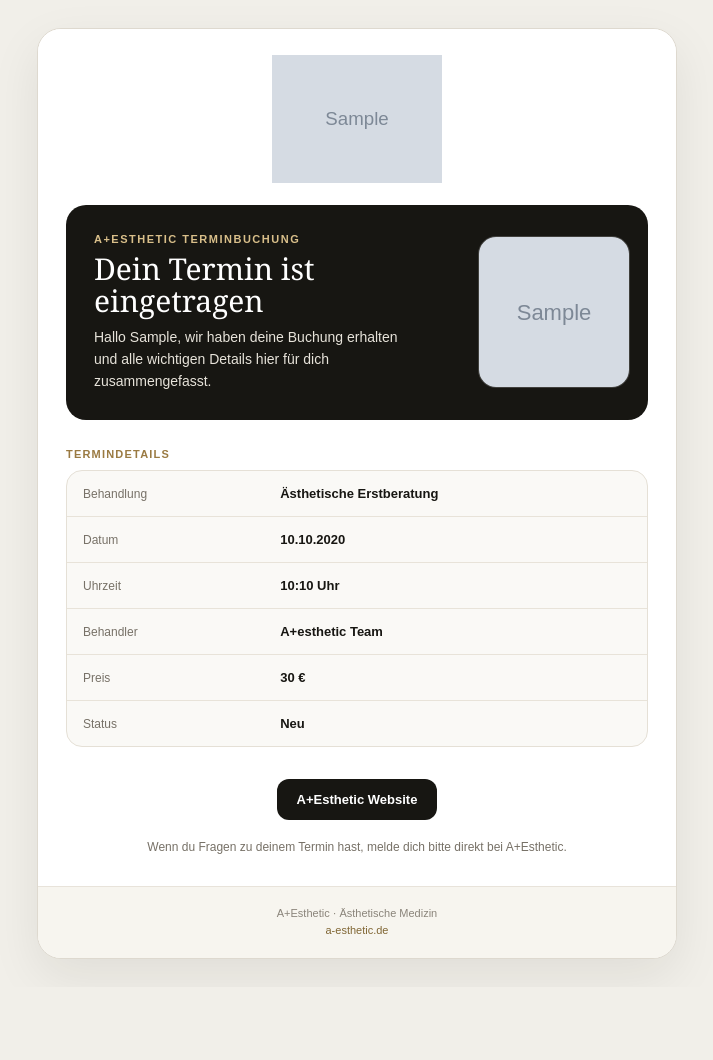
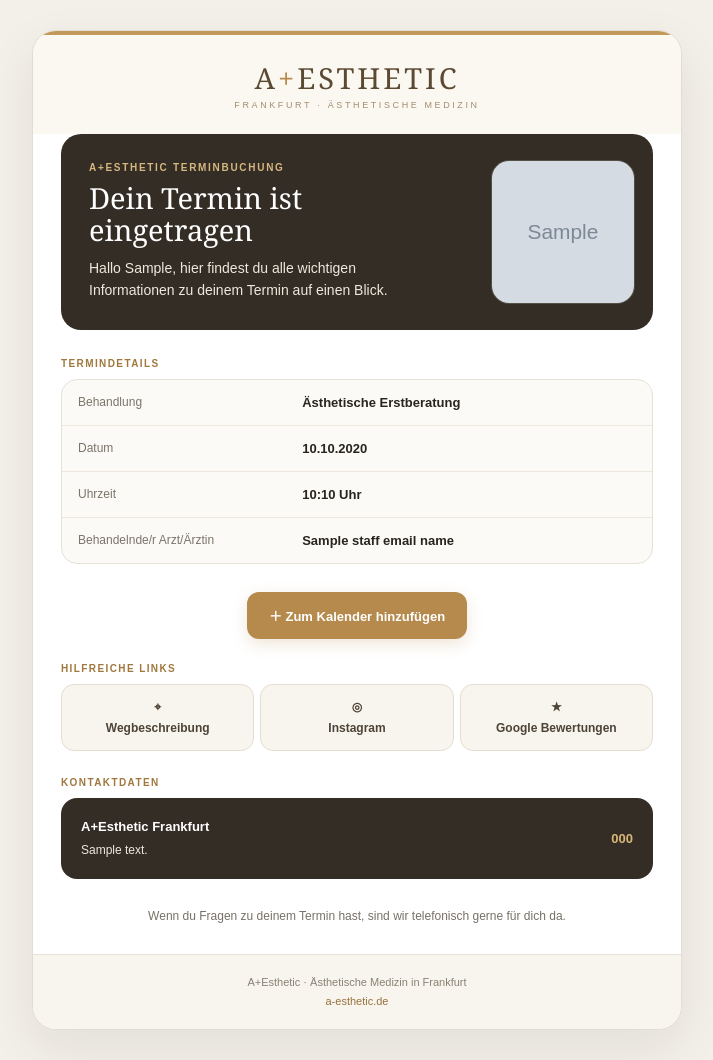
Before and after one commit to hsdarestani/book, a Django app: template templates/booking/email_booking_confirmation.html in a window 1280 px wide. Shown: the whole page, without its empty margins (283-996 px from the left). Before the commit the page ends 964 px from the top, so only its background shows below. Run offline with Django 5.2, Linux system fonts and the light colour scheme; data comes from the database, SQL or seed files in the repository; tables that the repository leaves empty hold one stand-in row (values such as "Sample post"); the template is opened without the code that fills it: values that come from a table or form of the project are taken from there, most other values are stand-ins (such as "Sample title", 1, 10 or a date in 2020); grey boxes marked "Sample" are stand-in pictures.

Commit message:
Redesign booking confirmation email

```diff
--- a/templates/booking/email_booking_confirmation.html
+++ b/templates/booking/email_booking_confirmation.html
@@ -5,75 +5,83 @@
   <meta name="viewport" content="width=device-width,initial-scale=1">
   <title>{% if is_admin %}Neue Terminanfrage{% else %}Terminbestätigung{% endif %}</title>
 </head>
-<body style="margin:0;padding:0;background:#f1efe9;color:#171612;font-family:Arial,Helvetica,sans-serif;">
-  <table role="presentation" width="100%" cellspacing="0" cellpadding="0" border="0" style="background:#f1efe9;padding:28px 12px;">
+<body style="margin:0;padding:0;background:#f3f0e9;color:#26231e;font-family:Arial,Helvetica,sans-serif;">
+  <table role="presentation" width="100%" cellspacing="0" cellpadding="0" border="0" style="width:100%;background:#f3f0e9;padding:30px 12px;">
     <tr>
       <td align="center">
-        <table role="presentation" width="100%" cellspacing="0" cellpadding="0" border="0" style="max-width:640px;background:#ffffff;border:1px solid #ded9cf;border-radius:24px;overflow:hidden;box-shadow:0 18px 50px rgba(30,26,18,.08);">
+        <table role="presentation" width="100%" cellspacing="0" cellpadding="0" border="0" style="max-width:650px;background:#ffffff;border:1px solid #e2ddd2;border-radius:24px;overflow:hidden;box-shadow:0 18px 50px rgba(35,31,24,.08);">
           <tr>
-            <td style="padding:26px 28px 18px;text-align:center;background:#fff;">
-              <img src="{{ logo_url }}" width="170" alt="A+Esthetic" style="display:inline-block;max-width:170px;height:auto;border:0;">
+            <td style="padding:28px 28px 24px;text-align:center;background:#fbf8f1;border-top:4px solid #c19a5b;">
+              <div style="font-family:Georgia,'Times New Roman',serif;font-size:29px;line-height:1;letter-spacing:3px;color:#5b4932;font-weight:400;">
+                A<span style="color:#b58a4c;">+</span>ESTHETIC
+              </div>
+              <div style="margin-top:8px;font-size:9px;letter-spacing:2.6px;text-transform:uppercase;color:#a38e70;">Frankfurt · Ästhetische Medizin</div>
             </td>
           </tr>
+
           <tr>
             <td style="padding:0 28px 28px;">
-              <table role="presentation" width="100%" cellspacing="0" cellpadding="0" border="0" style="background:#171612;border-radius:20px;overflow:hidden;">
+              <table role="presentation" width="100%" cellspacing="0" cellpadding="0" border="0" style="background:#342d25;border-radius:20px;overflow:hidden;">
                 <tr>
                   <td style="padding:28px;color:#fff;vertical-align:middle;">
-                    <div style="font-size:11px;letter-spacing:1.5px;text-transform:uppercase;color:#d9bf8a;font-weight:700;margin-bottom:8px;">A+Esthetic Terminbuchung</div>
-                    <div style="font-family:Georgia,'Times New Roman',serif;font-size:30px;line-height:1.08;margin:0 0 10px;">
+                    <div style="font-size:10px;letter-spacing:1.7px;text-transform:uppercase;color:#d6b77f;font-weight:700;margin-bottom:9px;">A+Esthetic Terminbuchung</div>
+                    <div style="font-family:Georgia,'Times New Roman',serif;font-size:29px;line-height:1.12;margin:0 0 10px;color:#fff;">
                       {% if is_admin %}Neue Terminanfrage{% else %}Dein Termin ist eingetragen{% endif %}
                     </div>
-                    <div style="font-size:14px;line-height:1.55;color:#e7e3da;">
+                    <div style="font-size:14px;line-height:1.6;color:#eee8dd;">
                       {% if is_admin %}
                         Eine neue Buchung ist über die Online-Terminseite eingegangen.
                       {% else %}
-                        Hallo {{ appointment.customer.first_name }}, wir haben deine Buchung erhalten und alle wichtigen Details hier für dich zusammengefasst.
+                        Hallo {{ appointment.customer.first_name }}, hier findest du alle wichtigen Informationen zu deinem Termin auf einen Blick.
                       {% endif %}
                     </div>
                   </td>
-                  <td width="180" style="padding:18px 18px 18px 0;vertical-align:middle;text-align:right;">
-                    <img src="{{ staff_image_url }}" width="150" height="150" alt="{{ appointment.staff.display_name }}" style="display:block;width:150px;height:150px;object-fit:cover;border-radius:18px;border:1px solid rgba(255,255,255,.18);margin-left:auto;">
+                  <td width="170" style="padding:18px 18px 18px 0;vertical-align:middle;text-align:right;">
+                    <img src="{{ staff_image_url }}" width="142" height="142" alt="{{ appointment.staff.display_name }}" style="display:block;width:142px;height:142px;object-fit:cover;border-radius:18px;border:1px solid rgba(255,255,255,.16);margin-left:auto;">
                   </td>
                 </tr>
               </table>
             </td>
           </tr>
+
           <tr>
             <td style="padding:0 28px 8px;">
-              <div style="font-size:11px;letter-spacing:1.2px;text-transform:uppercase;color:#9a7a42;font-weight:700;margin-bottom:10px;">Termindetails</div>
-              <table role="presentation" width="100%" cellspacing="0" cellpadding="0" border="0" style="border:1px solid #e5e0d6;border-radius:16px;overflow:hidden;background:#faf9f6;">
+              <div style="font-size:10px;letter-spacing:1.4px;text-transform:uppercase;color:#a0783d;font-weight:700;margin-bottom:10px;">Termindetails</div>
+              <table role="presentation" width="100%" cellspacing="0" cellpadding="0" border="0" style="border:1px solid #e7e1d6;border-radius:16px;overflow:hidden;background:#fbfaf7;">
                 <tr>
-                  <td style="padding:15px 16px;border-bottom:1px solid #e8e3d9;color:#777167;font-size:12px;width:34%;">Behandlung</td>
-                  <td style="padding:15px 16px;border-bottom:1px solid #e8e3d9;font-size:13px;font-weight:700;">{{ appointment.service.name }}</td>
+                  <td style="padding:15px 16px;border-bottom:1px solid #ece6dc;color:#7c7469;font-size:12px;width:38%;">Behandlung</td>
+                  <td style="padding:15px 16px;border-bottom:1px solid #ece6dc;font-size:13px;font-weight:700;color:#28241f;">{{ appointment.service.name }}</td>
                 </tr>
                 <tr>
-                  <td style="padding:15px 16px;border-bottom:1px solid #e8e3d9;color:#777167;font-size:12px;">Datum</td>
-                  <td style="padding:15px 16px;border-bottom:1px solid #e8e3d9;font-size:13px;font-weight:700;">{{ local_start|date:"d.m.Y" }}</td>
+                  <td style="padding:15px 16px;border-bottom:1px solid #ece6dc;color:#7c7469;font-size:12px;">Datum</td>
+                  <td style="padding:15px 16px;border-bottom:1px solid #ece6dc;font-size:13px;font-weight:700;color:#28241f;">{{ local_start|date:"d.m.Y" }}</td>
                 </tr>
                 <tr>
-                  <td style="padding:15px 16px;border-bottom:1px solid #e8e3d9;color:#777167;font-size:12px;">Uhrzeit</td>
-                  <td style="padding:15px 16px;border-bottom:1px solid #e8e3d9;font-size:13px;font-weight:700;">{{ local_start|date:"H:i" }} Uhr</td>
+                  <td style="padding:15px 16px;border-bottom:1px solid #ece6dc;color:#7c7469;font-size:12px;">Uhrzeit</td>
+                  <td style="padding:15px 16px;border-bottom:1px solid #ece6dc;font-size:13px;font-weight:700;color:#28241f;">{{ local_start|date:"H:i" }} Uhr</td>
                 </tr>
                 <tr>
-                  <td style="padding:15px 16px;border-bottom:1px solid #e8e3d9;color:#777167;font-size:12px;">Behandler</td>
-                  <td style="padding:15px 16px;border-bottom:1px solid #e8e3d9;font-size:13px;font-weight:700;">{{ appointment.staff.display_name }}</td>
+                  <td style="padding:15px 16px;{% if is_admin %}border-bottom:1px solid #ece6dc;{% endif %}color:#7c7469;font-size:12px;">{% if is_admin %}Behandler{% else %}Behandelnde/r Arzt/Ärztin{% endif %}</td>
+                  <td style="padding:15px 16px;{% if is_admin %}border-bottom:1px solid #ece6dc;{% endif %}font-size:13px;font-weight:700;color:#28241f;">{% if is_admin %}{{ appointment.staff.display_name }}{% else %}{{ staff_email_name }}{% endif %}</td>
+                </tr>
+                {% if is_admin %}
+                <tr>
+                  <td style="padding:15px 16px;border-bottom:1px solid #ece6dc;color:#7c7469;font-size:12px;">Preis</td>
+                  <td style="padding:15px 16px;border-bottom:1px solid #ece6dc;font-size:13px;font-weight:700;color:#28241f;">{{ appointment.service.price_label|default:"nach Beratung" }}</td>
                 </tr>
                 <tr>
-                  <td style="padding:15px 16px;border-bottom:1px solid #e8e3d9;color:#777167;font-size:12px;">Preis</td>
-                  <td style="padding:15px 16px;border-bottom:1px solid #e8e3d9;font-size:13px;font-weight:700;">{{ appointment.service.price_label|default:"nach Beratung" }}</td>
+                  <td style="padding:15px 16px;color:#7c7469;font-size:12px;">Status</td>
+                  <td style="padding:15px 16px;font-size:13px;font-weight:700;color:#28241f;">{{ appointment.get_status_display }}</td>
                 </tr>
-                <tr>
-                  <td style="padding:15px 16px;color:#777167;font-size:12px;">Status</td>
-                  <td style="padding:15px 16px;font-size:13px;font-weight:700;">{{ appointment.get_status_display }}</td>
-                </tr>
+                {% endif %}
               </table>
             </td>
           </tr>
+
           {% if is_admin %}
           <tr>
             <td style="padding:18px 28px 0;">
-              <div style="font-size:11px;letter-spacing:1.2px;text-transform:uppercase;color:#9a7a42;font-weight:700;margin-bottom:10px;">Patient</div>
+              <div style="font-size:10px;letter-spacing:1.4px;text-transform:uppercase;color:#a0783d;font-weight:700;margin-bottom:10px;">Patient</div>
               <table role="presentation" width="100%" cellspacing="0" cellpadding="0" border="0" style="font-size:13px;line-height:1.7;color:#4d4942;">
                 <tr><td><strong style="color:#171612;">{{ appointment.customer.full_name }}</strong></td></tr>
                 <tr><td>{{ appointment.customer.email }}</td></tr>
@@ -81,21 +89,64 @@
               </table>
             </td>
           </tr>
+          {% else %}
+          <tr>
+            <td style="padding:20px 28px 4px;text-align:center;">
+              <a href="{{ calendar_url }}" style="display:inline-block;background:#b58a4c;color:#ffffff;text-decoration:none;border-radius:12px;padding:14px 22px;font-size:13px;font-weight:700;box-shadow:0 5px 15px rgba(181,138,76,.22);">＋ Zum Kalender hinzufügen</a>
+            </td>
+          </tr>
+
+          <tr>
+            <td style="padding:20px 28px 4px;">
+              <div style="font-size:10px;letter-spacing:1.4px;text-transform:uppercase;color:#a0783d;font-weight:700;margin-bottom:10px;">Hilfreiche Links</div>
+              <table role="presentation" width="100%" cellspacing="0" cellpadding="0" border="0">
+                <tr>
+                  <td width="33.33%" style="padding:0 4px 0 0;vertical-align:top;">
+                    <a href="{{ directions_url }}" style="display:block;text-decoration:none;background:#f8f5ee;border:1px solid #e5ddd0;border-radius:13px;padding:14px 8px;text-align:center;color:#4d4337;font-size:12px;font-weight:700;line-height:1.35;">⌖<br><span style="display:inline-block;margin-top:5px;">Wegbeschreibung</span></a>
+                  </td>
+                  <td width="33.33%" style="padding:0 2px;vertical-align:top;">
+                    <a href="{{ instagram_url }}" style="display:block;text-decoration:none;background:#f8f5ee;border:1px solid #e5ddd0;border-radius:13px;padding:14px 8px;text-align:center;color:#4d4337;font-size:12px;font-weight:700;line-height:1.35;">◎<br><span style="display:inline-block;margin-top:5px;">Instagram</span></a>
+                  </td>
+                  <td width="33.33%" style="padding:0 0 0 4px;vertical-align:top;">
+                    <a href="{{ google_reviews_url }}" style="display:block;text-decoration:none;background:#f8f5ee;border:1px solid #e5ddd0;border-radius:13px;padding:14px 8px;text-align:center;color:#4d4337;font-size:12px;font-weight:700;line-height:1.35;">★<br><span style="display:inline-block;margin-top:5px;">Google Bewertungen</span></a>
+                  </td>
+                </tr>
+              </table>
+            </td>
+          </tr>
+
+          <tr>
+            <td style="padding:22px 28px 4px;">
+              <div style="font-size:10px;letter-spacing:1.4px;text-transform:uppercase;color:#a0783d;font-weight:700;margin-bottom:10px;">Kontaktdaten</div>
+              <table role="presentation" width="100%" cellspacing="0" cellpadding="0" border="0" style="background:#342d25;border-radius:16px;color:#fff;">
+                <tr>
+                  <td style="padding:18px 18px 18px 20px;font-size:12px;line-height:1.7;color:#eee8dd;">
+                    <strong style="display:block;color:#fff;font-size:13px;margin-bottom:2px;">A+Esthetic Frankfurt</strong>
+                    {{ clinic_address }}
+                  </td>
+                  <td style="padding:18px 20px 18px 10px;text-align:right;white-space:nowrap;">
+                    <a href="{{ clinic_phone_href }}" style="display:inline-block;color:#d8b779;text-decoration:none;font-size:13px;font-weight:700;">{{ clinic_phone }}</a>
+                  </td>
+                </tr>
+              </table>
+            </td>
+          </tr>
           {% endif %}
+
           <tr>
             <td style="padding:24px 28px 28px;text-align:center;">
-              <a href="{% if is_admin %}{{ admin_url }}{% else %}{{ website_url }}{% endif %}" style="display:inline-block;background:#171612;color:#ffffff;text-decoration:none;border-radius:12px;padding:13px 20px;font-size:13px;font-weight:700;">
-                {% if is_admin %}Verwaltung öffnen{% else %}A+Esthetic Website{% endif %}
-              </a>
-              {% if not is_admin %}
-              <p style="margin:18px auto 0;max-width:470px;color:#777167;font-size:12px;line-height:1.6;">Wenn du Fragen zu deinem Termin hast, melde dich bitte direkt bei A+Esthetic.</p>
+              {% if is_admin %}
+              <a href="{{ admin_url }}" style="display:inline-block;background:#342d25;color:#ffffff;text-decoration:none;border-radius:12px;padding:13px 20px;font-size:13px;font-weight:700;">Verwaltung öffnen</a>
+              {% else %}
+              <p style="margin:0 auto;max-width:480px;color:#777167;font-size:12px;line-height:1.65;">Wenn du Fragen zu deinem Termin hast, sind wir telefonisch gerne für dich da.</p>
               {% endif %}
             </td>
           </tr>
+
           <tr>
-            <td style="padding:18px 28px;background:#f7f5ef;text-align:center;color:#8a847a;font-size:11px;line-height:1.6;border-top:1px solid #e8e3da;">
-              A+Esthetic · Ästhetische Medizin<br>
-              <a href="https://a-esthetic.de" style="color:#806634;text-decoration:none;">a-esthetic.de</a>
+            <td style="padding:18px 28px;background:#f8f5ee;text-align:center;color:#8a8175;font-size:11px;line-height:1.7;border-top:1px solid #e8e1d5;">
+              A+Esthetic · Ästhetische Medizin in Frankfurt<br>
+              <a href="https://a-esthetic.de" style="color:#98723d;text-decoration:none;">a-esthetic.de</a>
             </td>
           </tr>
         </table>
```
